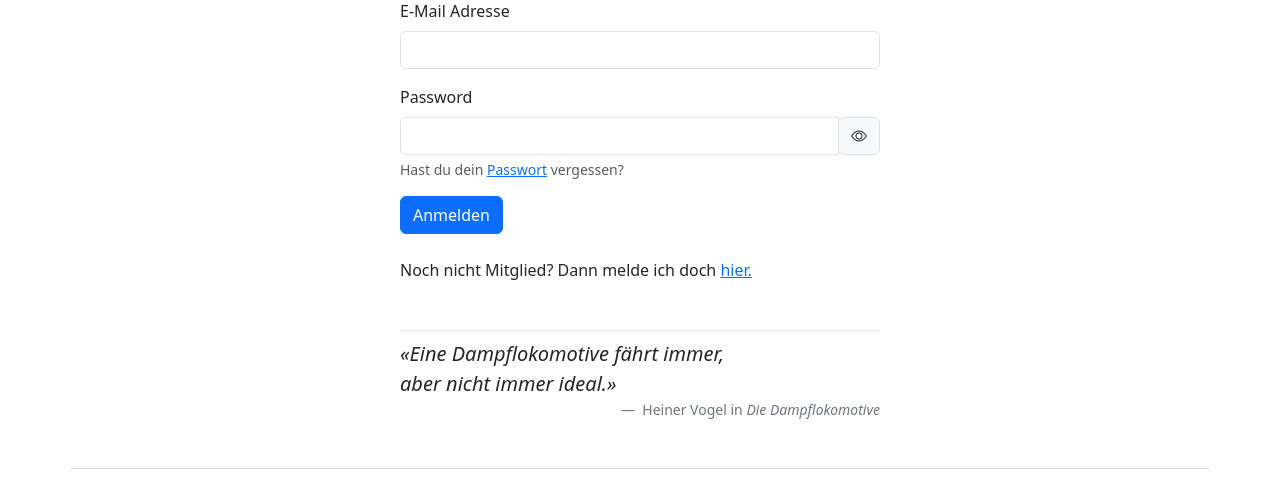
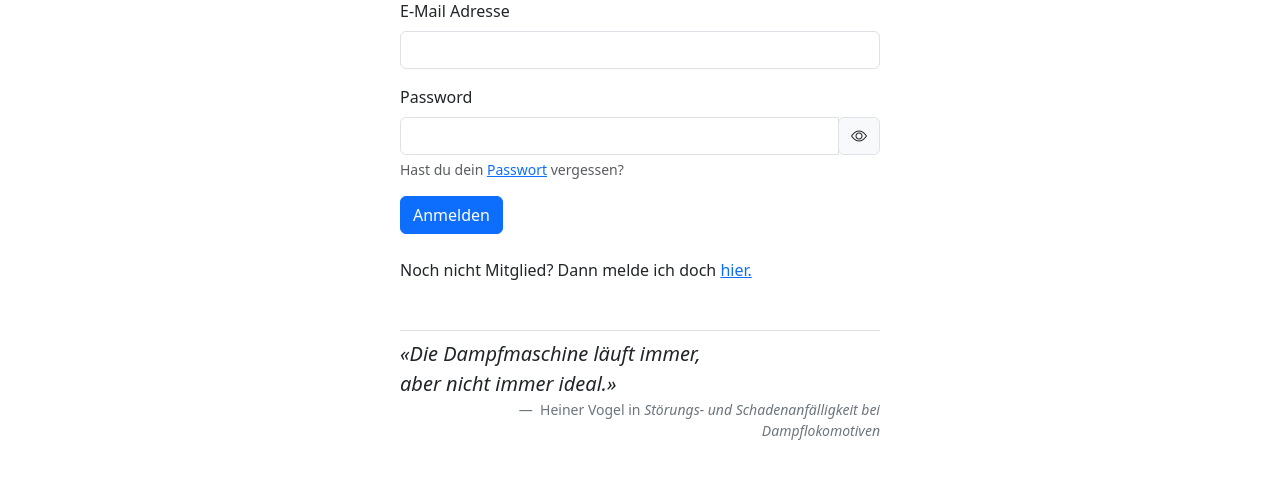
Before and after one commit to machste/dvzo_triweb, a Python web app: template triweb/templates/login.jinja2 in a window 1280 px wide. Shown: the part 1201-1680 px from the top of the page. Run offline with Jinja, Linux system fonts and the light colour scheme; the template is opened without the code that fills it, so the values that code supplies are empty.

Commit message:
Correct the citation of Heiner Vogel

```diff
--- a/triweb/templates/login.jinja2
+++ b/triweb/templates/login.jinja2
@@ -41,10 +41,10 @@
 
   <figure class="my-5 border-top pt-2">
     <blockquote class="blockquote fs-5">
-      <p><i>«Eine Dampflokomotive fährt immer,<br /> aber nicht immer ideal.»</i></p>
+      <p><i>«Die Dampfmaschine läuft immer,<br /> aber nicht immer ideal.»</i></p>
     </blockquote>
     <figcaption class="blockquote-footer text-end">
-      Heiner Vogel in <cite title="Quelle">Die Dampflokomotive</cite>
+      Heiner Vogel in <cite title="Quelle">Störungs- und Schadenanfälligkeit bei Dampflokomotiven</cite>
     </figcaption>
   </figure>
 </div>
```
